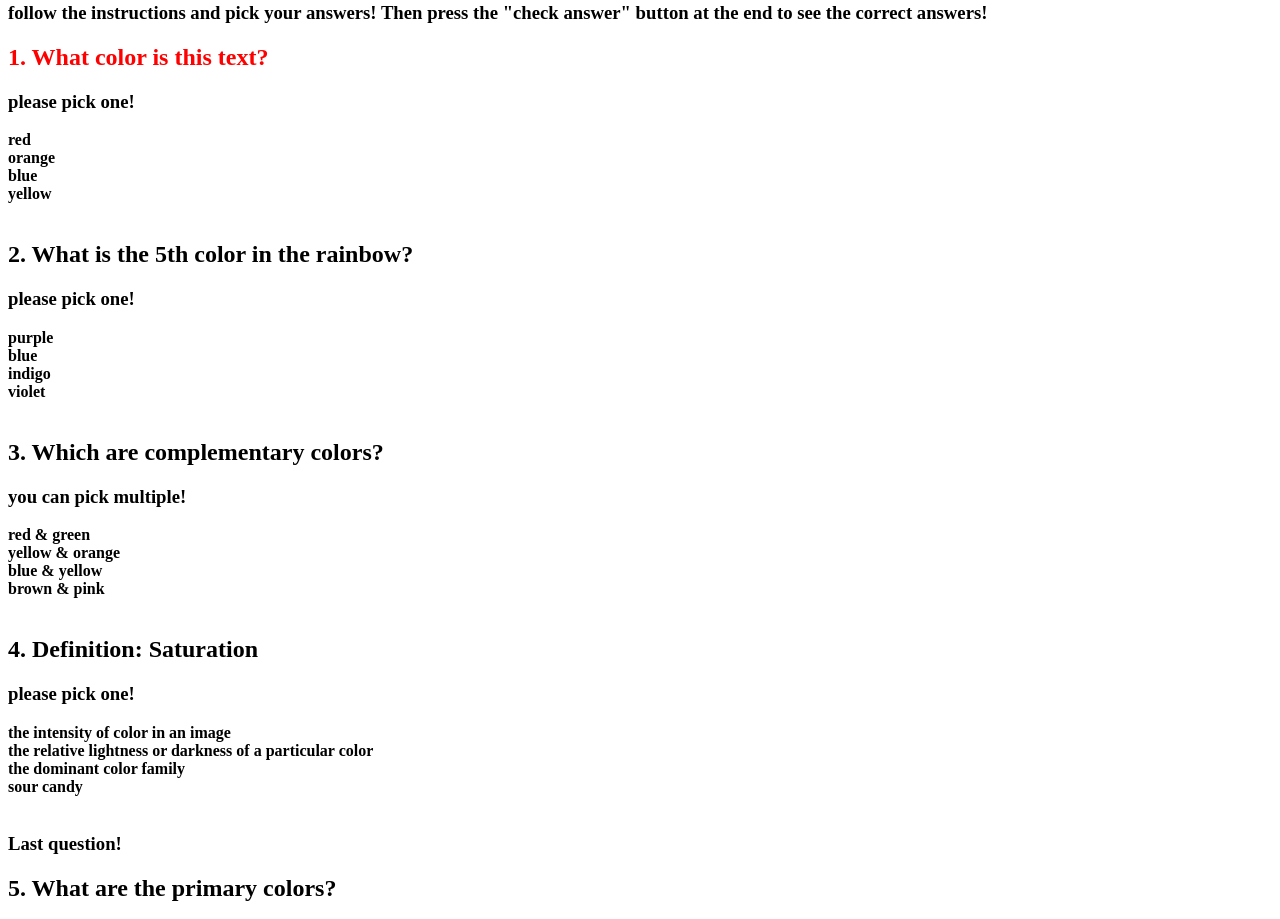
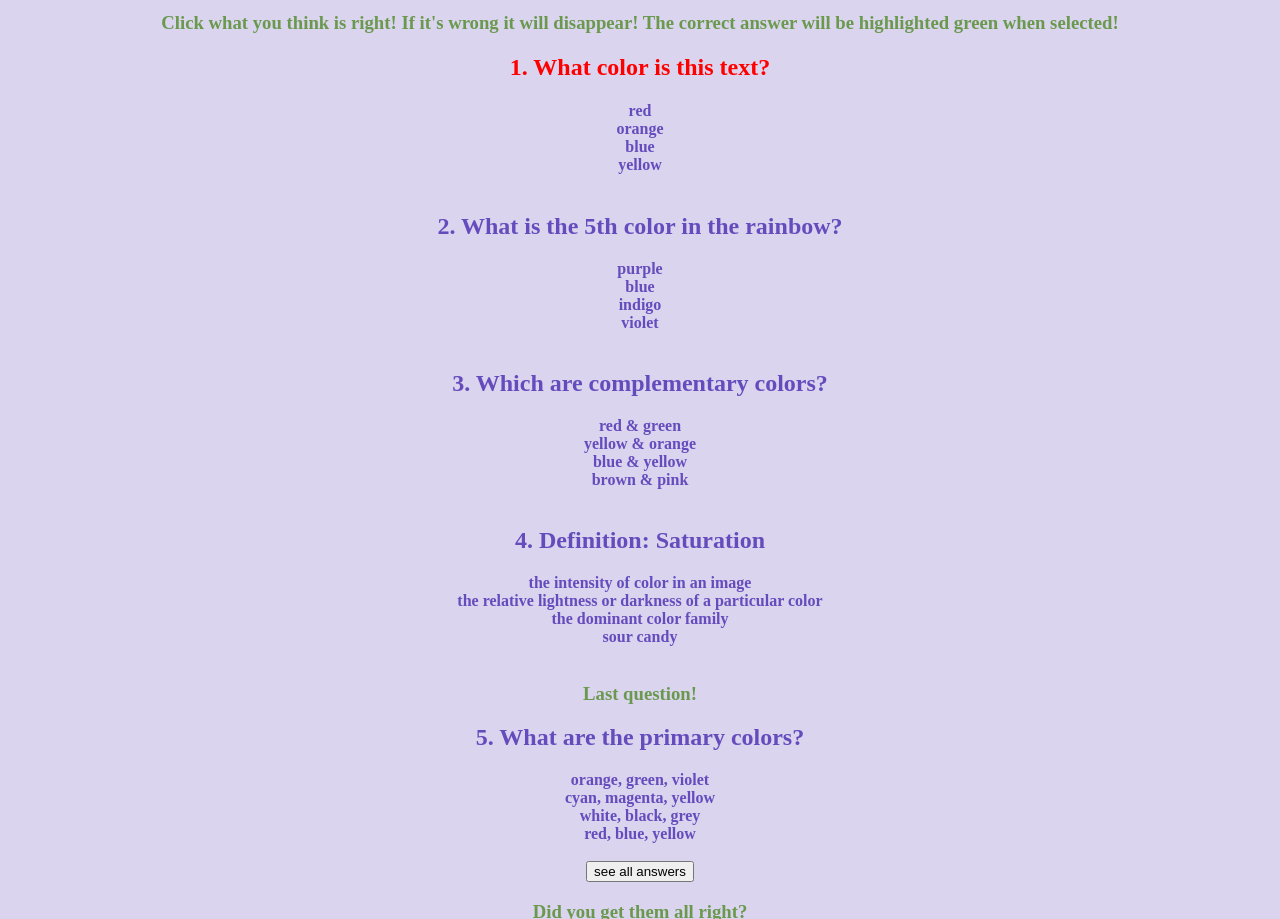
Before and after one commit to miag519/study-quiz, a plain HTML site: page index.html in a window 1280 px wide. Shown: the part 78-997 px from the top of the page. Drawn offline with nearby package versions, Linux system fonts and the light colour scheme.

Commit message:
final edits

```diff
--- a/index.html
+++ b/index.html
@@ -8,47 +8,45 @@
  </head>
  <body>
 
-  <h1>Quiz Web App</h1>
-  <h3>follow the instructions and pick your answers! Then press the "check answer" button at the end to see the correct answers!</h3>
+  <h1>Test Quiz</h1>
+  <h3>Click what you think is right! If it's wrong it will disappear! The correct answer will be highlighted green when selected!</h3>
 
   <h2><span class="red">1. What color is this text?</span>
-  <h3>please pick one!</h3>
 
+<h4>
 <b>
-<div class="answeroption correct">red</div>
+<div class="correct">red</div>
 <div class="answeroption">orange</div>
 <div class="answeroption">blue</div>
 <div class="answeroption">yellow</div>
 <br>
 </b>
+</h4>
 
    <h2>2. What is the 5th color in the rainbow?</h2>
-   <h3>please pick one!</h3>
 
 <b>
 <div class="answeroption">purple</div>
-<div class="answeroption correct">blue</div>
+<div class="correct">blue</div>
 <div class="answeroption">indigo</div>
 <div class="answeroption">violet</div>
 <br>
 </b>
 
    <h2>3. Which are complementary colors?</h2>
-   <h3>you can pick multiple!</h3>
 
 <b>
-<div class="answeroption correct">red & green</div>
+<div class="correct">red & green</div>
 <div class="answeroption">yellow & orange</div>
-<div class="answeroption correct">blue & yellow</div>
+<div class="correct">blue & yellow</div>
 <div class="answeroption">brown & pink</div>
 <br>
 </b>
 
    <h2>4. Definition: Saturation</h2>
-   <h3>please pick one!</h3>
 
 <b>
-<div class="answeroption correct">the intensity of color in an image</div>
+<div class="correct">the intensity of color in an image</div>
 <div class="answeroption">the relative lightness or darkness of a particular color</div>
 <div class="answeroption">the dominant color family</div>
 <div class="answeroption">sour candy</div>
@@ -57,22 +55,21 @@
 
    <h3>Last question!</h3>
    <h2>5. What are the primary colors?</h2>
-   <h3>please pick one!</h3>
 
 <b>
 <div class="answeroption">orange, green, violet</div>
 <div class="answeroption">cyan, magenta, yellow</div>
 <div class="answeroption">white, black, grey</div>
-<div class="answeroption correct">red, blue, yellow</div>
+<div class="correct">red, blue, yellow</div>
 <br>
 </b>
-<button>check answer</button>
+<button id="but1">see all answers</button>
 
  <br>
  <h3>Did you get them all right?</h3>
 
- <button class="button button1">Yes! I love art</button> <button class="button button1">No! Time to take a class</button>
-  <br>
+ <button class="button button1">Yes! Ready for the test!</button> <button class="button button1 button2">No! Time to keep studying!</button>
+ <br>
  <br>
  <br>
  <br>
--- a/script.js
+++ b/script.js
@@ -1,15 +1,15 @@
 $(document).ready(function(){
-  $("button").click(function(){
-    $(".answeroption").css("background-color", "white");
+  $("#but1").click(function(){
+  	$(".answeroption").show();
+    $(".answeroption").css("background-color", "#e4b4b5");
     $(".correct").css("background-color", "lightgreen");
   });
-
-   $(".answeroption").click(function(){
-    $(this).toggleClass("grey");
+    $(".answeroption").click(function(){
+    $(this).hide();
+  });
+    $(".correct").click(function(){
+    $(this).css("background-color", "lightgreen");
   });
 
 
-
-
-
 });
--- a/style.css
+++ b/style.css
@@ -1,17 +1,27 @@
 body{
-	background-color:
+	background-color: #dad4ef;
+	color: #654cbd;
+	text-align: center;
 }
 
 h1{
-	text-align: center;
+  border-style: dotted;
+  border-width: thick;
+  border-color: #6a994e;
+}
+h3{
+  color: #6a994e;
 }
 .red{
   color: red;
 }
-.grey {
-	background-color: lightgrey;
+.yellow {
+	background-color: #f2e8cf;
 }
 .answeroption {
+ cursor: pointer;
+}
+.correct {
  cursor: pointer;
 }
 .button {
```
